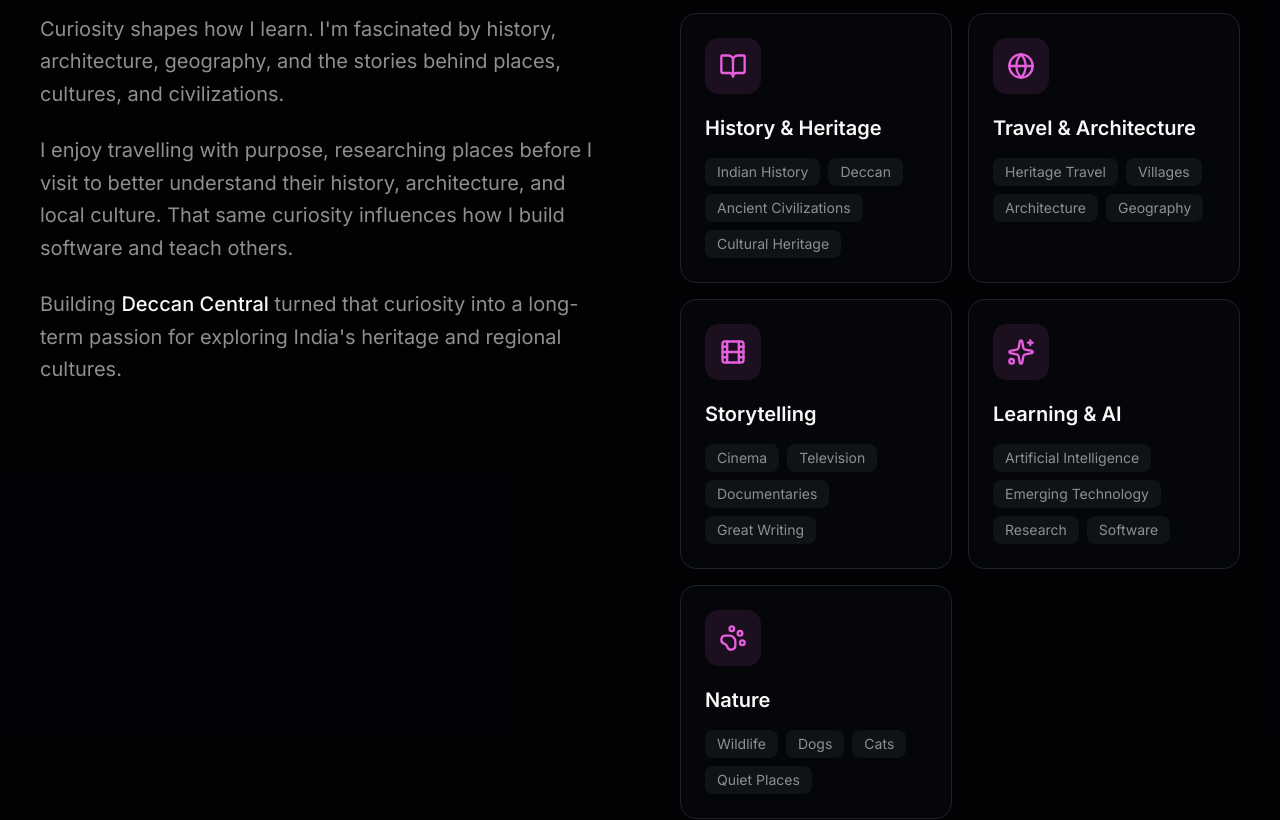
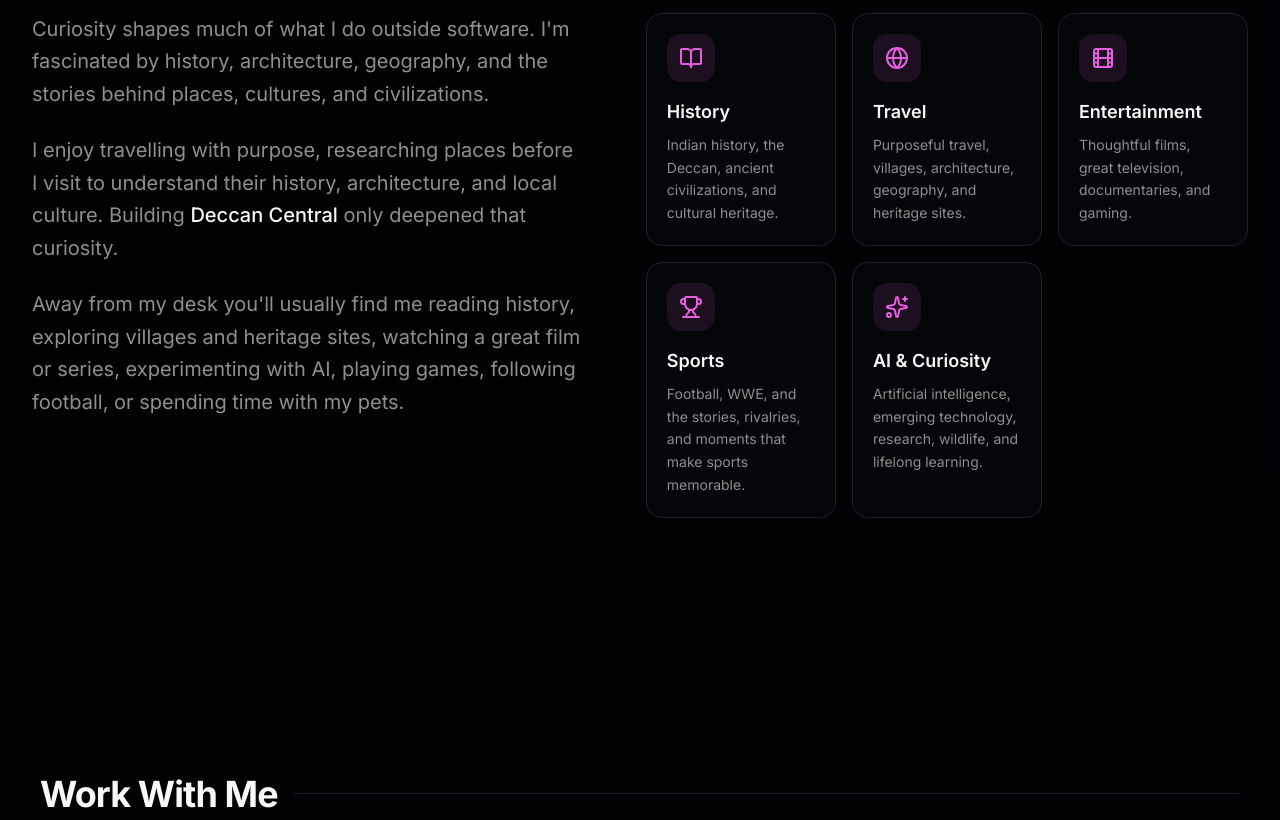
Before and after one commit to sameerkhan2003a/Portfolio, a Next.js app: page / in a window 1280 px wide. Shown: the part 7400-8220 px from the top of the page. Built offline with nearby package versions, Linux system fonts and the light colour scheme.

Commit message:
Refactor interests section with simplified content
Updated interests section to simplify titles and descriptions, and adjusted layout for better readability.

```diff
--- a/components/sections/interests.tsx
+++ b/components/sections/interests.tsx
@@ -1,73 +1,53 @@
 "use client"
 
 import {
+  BookOpen,
+  Globe,
   Film,
-  Globe,
-  BookOpen,
   Sparkles,
-  PawPrint,
+  Trophy,
 } from "lucide-react"
 
 const interests = [
   {
     icon: BookOpen,
-    title: "History & Heritage",
-    items: [
-      "Indian History",
-      "Deccan",
-      "Ancient Civilizations",
-      "Cultural Heritage",
-    ],
+    title: "History",
+    description:
+      "Indian history, the Deccan, ancient civilizations, and cultural heritage.",
   },
   {
     icon: Globe,
-    title: "Travel & Architecture",
-    items: [
-      "Heritage Travel",
-      "Villages",
-      "Architecture",
-      "Geography",
-    ],
+    title: "Travel",
+    description:
+      "Purposeful travel, villages, architecture, geography, and heritage sites.",
   },
   {
     icon: Film,
-    title: "Storytelling",
-    items: [
-      "Cinema",
-      "Television",
-      "Documentaries",
-      "Great Writing",
-    ],
+    title: "Entertainment",
+    description:
+      "Thoughtful films, great television, documentaries, and gaming.",
+  },
+  {
+    icon: Trophy,
+    title: "Sports",
+    description:
+      "Football, WWE, and the stories, rivalries, and moments that make sports memorable.",
   },
   {
     icon: Sparkles,
-    title: "Learning & AI",
-    items: [
-      "Artificial Intelligence",
-      "Emerging Technology",
-      "Research",
-      "Software",
-    ],
-  },
-  {
-    icon: PawPrint,
-    title: "Nature",
-    items: [
-      "Wildlife",
-      "Dogs",
-      "Cats",
-      "Quiet Places",
-    ],
+    title: "AI & Curiosity",
+    description:
+      "Artificial intelligence, emerging technology, research, wildlife, and lifelong learning.",
   },
 ]
 
 export function InterestsSection() {
   return (
     <section className="bg-card/30 py-16 sm:py-20 lg:py-28 xl:py-32">
-      <div className="mx-auto w-full max-w-7xl px-4 sm:px-6 lg:px-8 xl:px-10">
+      <div className="mx-auto max-w-7xl px-4 sm:px-6 lg:px-8">
 
         {/* Header */}
-        <div className="mb-10 flex items-center gap-3 sm:gap-4 lg:mb-14">
+        <div className="mb-10 flex items-center gap-4 lg:mb-14">
           <h2 className="text-2xl font-bold tracking-tight sm:text-3xl lg:text-4xl">
             Beyond Code
           </h2>
@@ -75,58 +55,52 @@ export function InterestsSection() {
           <div className="h-px flex-1 bg-border" />
         </div>
 
-        <div className="grid items-start gap-12 lg:grid-cols-2 lg:gap-16 xl:gap-20">
+        <div className="grid gap-14 lg:grid-cols-[1.05fr_1.15fr] lg:gap-16">
 
           {/* Left */}
           <div className="space-y-6">
 
-            <p className="max-w-xl text-base leading-relaxed text-muted-foreground sm:text-lg lg:text-xl">
-              Curiosity shapes how I learn. I'm fascinated by history,
-              architecture, geography, and the stories behind places, cultures,
-              and civilizations.
+            <p className="text-base leading-relaxed text-muted-foreground sm:text-lg lg:text-xl">
+              Curiosity shapes much of what I do outside software. I'm fascinated
+              by history, architecture, geography, and the stories behind places,
+              cultures, and civilizations.
             </p>
 
-            <p className="max-w-xl text-base leading-relaxed text-muted-foreground sm:text-lg lg:text-xl">
-              I enjoy travelling with purpose, researching places before I
-              visit to better understand their history, architecture, and local
-              culture. That same curiosity influences how I build software and
-              teach others.
+            <p className="text-base leading-relaxed text-muted-foreground sm:text-lg lg:text-xl">
+              I enjoy travelling with purpose, researching places before I visit
+              to understand their history, architecture, and local culture.
+              Building <span className="font-medium text-foreground">Deccan Central</span> only
+              deepened that curiosity.
             </p>
 
-            <p className="max-w-xl text-base leading-relaxed text-muted-foreground sm:text-lg lg:text-xl">
-              Building <span className="font-medium text-foreground">Deccan Central</span> turned that curiosity
-              into a long-term passion for exploring India's heritage and
-              regional cultures.
+            <p className="text-base leading-relaxed text-muted-foreground sm:text-lg lg:text-xl">
+              Away from my desk you'll usually find me reading history, exploring
+              villages and heritage sites, watching a great film or series,
+              experimenting with AI, playing games, following football, or
+              spending time with my pets.
             </p>
 
           </div>
 
           {/* Right */}
-          <div className="grid grid-cols-1 gap-4 sm:grid-cols-2">
+          <div className="grid gap-4 sm:grid-cols-2 xl:grid-cols-3">
 
             {interests.map((interest) => (
               <div
                 key={interest.title}
-                className="group rounded-2xl border border-border bg-card p-5 transition-all duration-300 hover:-translate-y-2 hover:border-primary/40 hover:shadow-xl hover:shadow-primary/10 sm:p-6"
+                className="group rounded-2xl border border-border bg-card p-5 transition-all duration-300 hover:-translate-y-2 hover:border-primary/40 hover:shadow-xl hover:shadow-primary/10"
               >
-                <div className="mb-5 flex h-12 w-12 items-center justify-center rounded-xl bg-primary/10 transition-all duration-300 group-hover:scale-110 group-hover:bg-primary/20 sm:h-14 sm:w-14">
-                  <interest.icon className="h-6 w-6 text-primary sm:h-7 sm:w-7" />
+                <div className="mb-4 flex h-12 w-12 items-center justify-center rounded-xl bg-primary/10 transition-all duration-300 group-hover:scale-110 group-hover:bg-primary/20">
+                  <interest.icon className="h-6 w-6 text-primary" />
                 </div>
 
-                <h3 className="mb-4 text-lg font-semibold text-foreground transition-colors duration-300 group-hover:text-primary sm:text-xl">
+                <h3 className="mb-2 text-lg font-semibold transition-colors duration-300 group-hover:text-primary">
                   {interest.title}
                 </h3>
 
-                <div className="flex flex-wrap gap-2">
-                  {interest.items.map((item) => (
-                    <span
-                      key={item}
-                      className="rounded-md bg-secondary px-2.5 py-1 text-xs text-muted-foreground transition-colors duration-300 group-hover:bg-primary/10 group-hover:text-foreground sm:px-3 sm:text-sm"
-                    >
-                      {item}
-                    </span>
-                  ))}
-                </div>
+                <p className="text-sm leading-relaxed text-muted-foreground transition-colors duration-300 group-hover:text-foreground">
+                  {interest.description}
+                </p>
               </div>
             ))}
 
```
